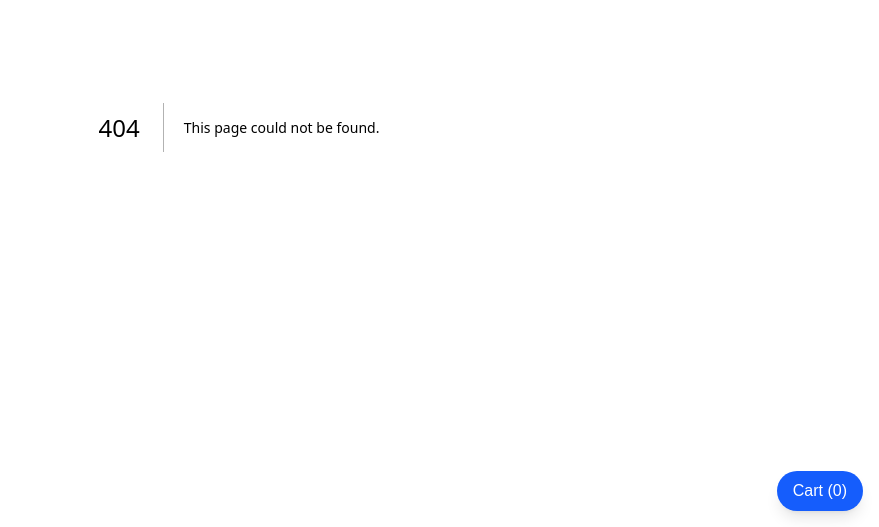
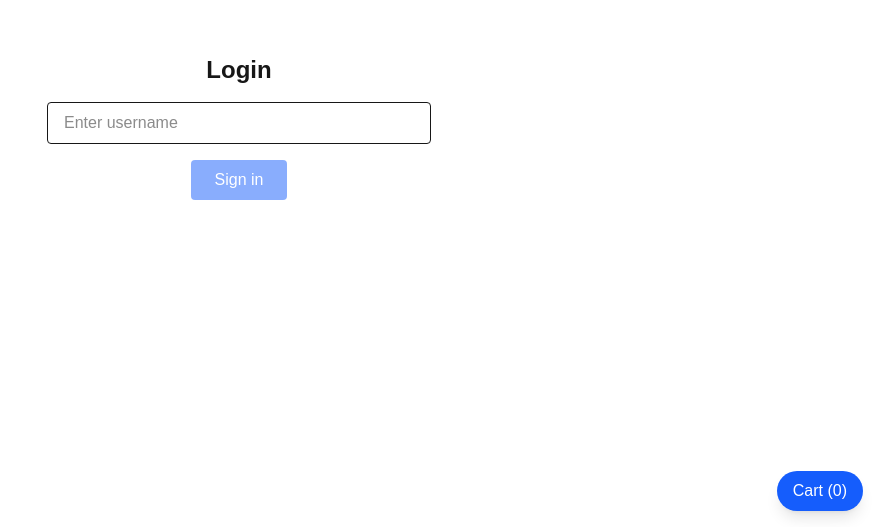
Before and after one commit to roadev/next-store, a Next.js app: page /login in a window 1280 px wide. Before the commit this address had no page. Shown: the part 273-800 px from the top of the page, without its empty margins (401-1280 px from the left). Built offline with nearby package versions, Linux system fonts and the light colour scheme.

Commit message:
login store created, added account and login pages

```diff
--- /dev/null
+++ b/src/app/account/page.tsx
@@ -0,0 +1,33 @@
+"use client";
+
+import { useAuthStore } from "@/store/auth";
+import { useRouter } from "next/navigation";
+import { useEffect } from "react";
+
+export default function AccountPage() {
+  const user = useAuthStore((s) => s.user);
+  const logout = useAuthStore((s) => s.logout);
+  const router = useRouter();
+
+  useEffect(() => {
+    if (!user) router.push("/login");
+  }, [user, router]);
+
+  if (!user) return null;
+
+  return (
+    <main className="max-w-2xl mx-auto px-4 py-10">
+      <h1 className="text-2xl font-bold mb-4">Welcome, {user}</h1>
+      <p className="text-sm text-gray-600">This is your account dashboard.</p>
+      <button
+        onClick={() => {
+          logout();
+          router.push("/login");
+        }}
+        className="mt-6 px-4 py-2 bg-red-600 text-white rounded hover:bg-red-700"
+      >
+        Logout
+      </button>
+    </main>
+  );
+}
--- /dev/null
+++ b/src/app/login/page.tsx
@@ -0,0 +1,34 @@
+"use client";
+
+import { useRouter } from "next/navigation";
+import { useAuthStore } from "@/store/auth";
+import { useState } from "react";
+
+export default function LoginPage() {
+  const login = useAuthStore((s) => s.login);
+  const router = useRouter();
+  const [username, setUsername] = useState("");
+
+  return (
+    <main className="flex flex-col items-center justify-center min-h-screen px-4">
+      <h1 className="text-2xl font-bold mb-4">Login</h1>
+      <input
+        type="text"
+        placeholder="Enter username"
+        value={username}
+        onChange={(e) => setUsername(e.target.value)}
+        className="border px-4 py-2 rounded w-full max-w-sm mb-4"
+      />
+      <button
+        onClick={() => {
+          login(username);
+          router.push("/account");
+        }}
+        disabled={!username.trim()}
+        className="bg-blue-600 text-white px-6 py-2 rounded hover:bg-blue-700 disabled:opacity-50"
+      >
+        Sign in
+      </button>
+    </main>
+  );
+}
--- /dev/null
+++ b/src/store/auth.ts
@@ -0,0 +1,19 @@
+import { create } from "zustand";
+import { persist } from "zustand/middleware";
+
+type AuthState = {
+  user: string | null;
+  login: (username: string) => void;
+  logout: () => void;
+};
+
+export const useAuthStore = create<AuthState>()(
+  persist(
+    (set) => ({
+      user: null,
+      login: (username) => set({ user: username }),
+      logout: () => set({ user: null }),
+    }),
+    { name: "auth-storage" },
+  ),
+);
```
